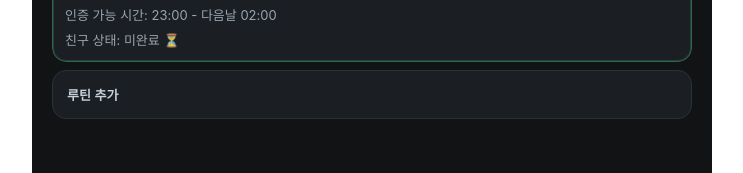
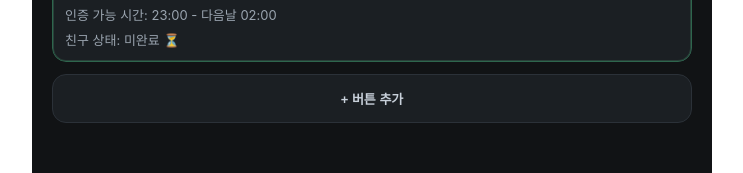
Before and after one commit to jxxh204/routine-app, a Next.js app in the folder apps/web/: page /today in a window 1280 px wide. Shown: the part 557-730 px from the top of the page, without its empty margins (268-1011 px from the left). Built offline with nearby package versions, Linux system fonts and the light colour scheme; no server answers.

Commit message:
style(web): 루틴추가 버튼 중앙정렬 및 레이블 변경

```diff
--- a/apps/web/src/app/today/today-view.tsx
+++ b/apps/web/src/app/today/today-view.tsx
@@ -761,7 +761,7 @@ export function TodayView() {
               setIsAddFormOpen((prev) => !prev);
             }}
           >
-            {isAddFormOpen ? '닫기' : '루틴 추가'}
+            {isAddFormOpen ? '닫기' : '+ 버튼 추가'}
           </button>
         </div>
 
@@ -882,7 +882,7 @@ const styles: Record<string, CSSProperties> = {
     marginBottom: 16,
   },
   addSection: {
-    marginTop: 8,
+    marginTop: 12,
   },
   progressTop: {
     display: 'flex',
@@ -907,7 +907,7 @@ const styles: Record<string, CSSProperties> = {
   },
   addHeaderRow: {
     display: 'flex',
-    justifyContent: 'flex-start',
+    justifyContent: 'center',
     alignItems: 'center',
   },
   addToggleButton: {
```
